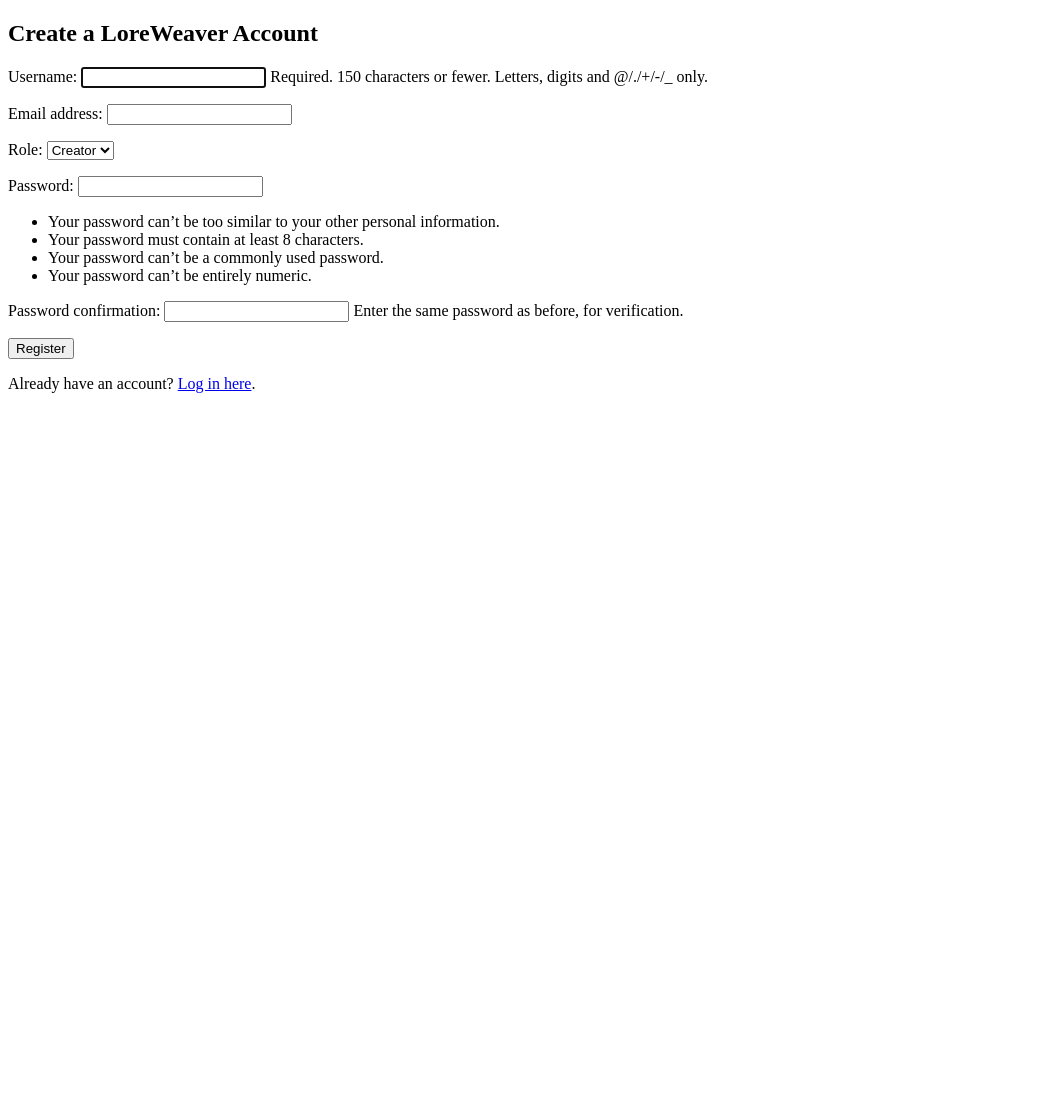
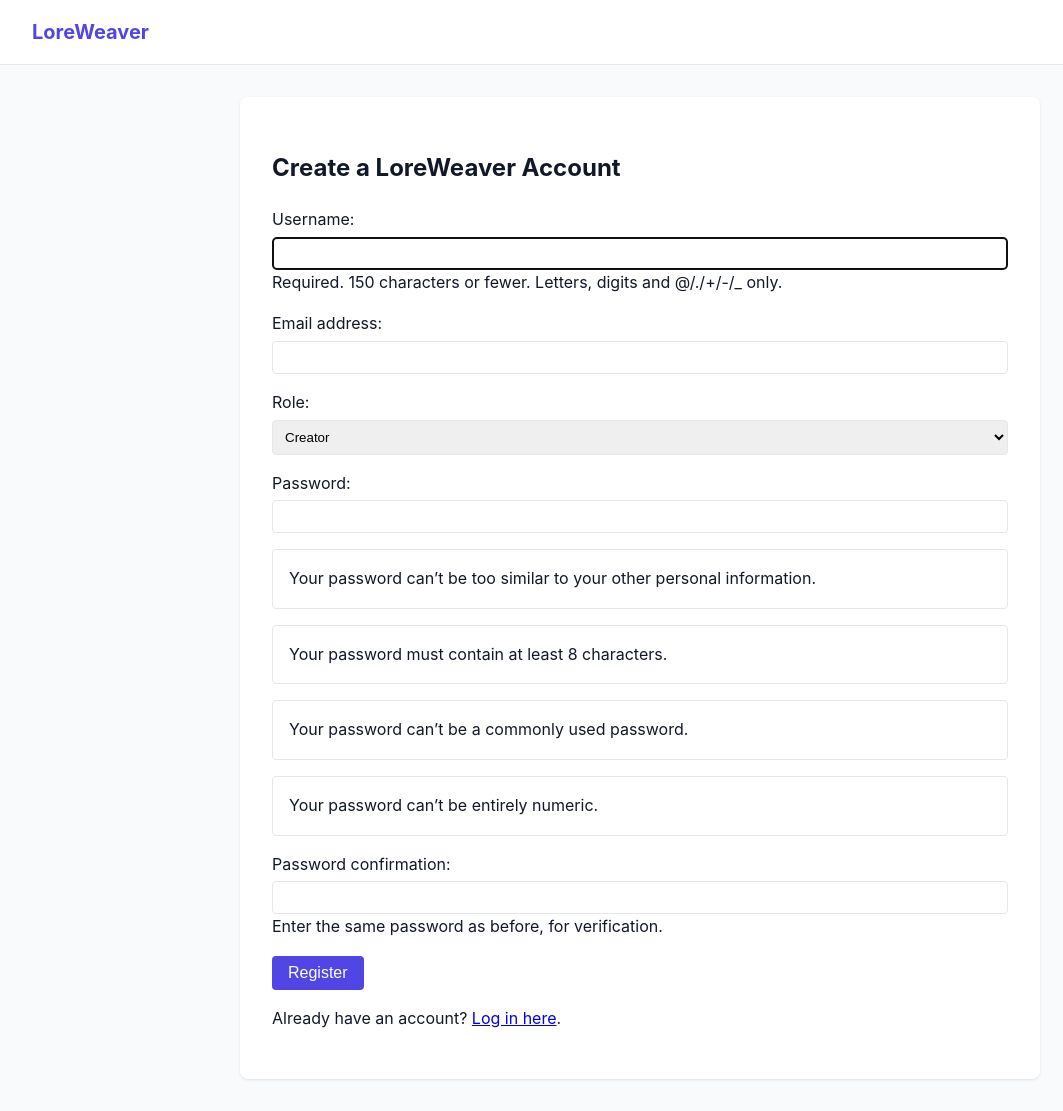
Before and after one commit to SeraphKizhin/LoreWeaver-Ludivese-Kenji-G02, a Django app: page /accounts/register/ in a window 1280 px wide. Shown: the whole page, without its empty margins (0-1063 px from the left). Before the commit the page ends 393 px from the top, so only its background shows below. Run offline with Django 5.2, Linux system fonts and the light colour scheme.

Commit message:
Polishing,added styling

```diff
--- a/accounts/templates/accounts/base.html
+++ b/accounts/templates/accounts/base.html
@@ -1,9 +1,187 @@
 <!DOCTYPE html>
-<html>
+<html lang="en">
 <head>
+    <meta charset="UTF-8">
+    <meta name="viewport" content="width=device-width, initial-scale=1.0">
     <title>LoreWeaver</title>
+    <style>
+        :root {
+            --primary: #4F46E5;
+            --primary-hover: #4338CA;
+            --bg-color: #F9FAFB;
+            --surface: #FFFFFF;
+            --text-main: #111827;
+            --text-muted: #6B7280;
+            --border: #E5E7EB;
+        }
+
+        body {
+            font-family: -apple-system, BlinkMacSystemFont, "Segoe UI", Roboto, Helvetica, Arial, sans-serif;
+            background-color: var(--bg-color);
+            color: var(--text-main);
+            line-height: 1.6;
+            margin: 0;
+            padding: 0;
+        }
+
+        .navbar {
+            background-color: var(--surface);
+            border-bottom: 1px solid var(--border);
+            padding: 1rem 2rem;
+            display: flex;
+            justify-content: space-between;
+            align-items: center;
+        }
+
+        .navbar-brand {
+            font-weight: bold;
+            font-size: 1.25rem;
+            color: var(--primary);
+            text-decoration: none;
+        }
+
+        .container {
+            max-width: 800px;
+            margin: 2rem auto;
+            padding: 0 1rem;
+        }
+
+        /* Card styles for content */
+        .content-card {
+            background: var(--surface);
+            padding: 2rem;
+            border-radius: 8px;
+            box-shadow: 0 1px 3px rgba(0,0,0,0.1);
+        }
+
+        /* Forms */
+        form p {
+            margin-bottom: 1rem;
+        }
+
+        input[type="text"], input[type="email"], input[type="password"], textarea, select {
+            width: 100%;
+            padding: 0.5rem;
+            border: 1px solid var(--border);
+            border-radius: 4px;
+            box-sizing: border-box;
+            margin-top: 0.25rem;
+        }
+
+        /* Buttons */
+        button, .btn {
+            display: inline-block;
+            background-color: var(--primary);
+            color: white;
+            padding: 0.5rem 1rem;
+            border: none;
+            border-radius: 4px;
+            cursor: pointer;
+            text-decoration: none;
+            font-size: 1rem;
+        }
+
+        button:hover, .btn:hover {
+            background-color: var(--primary-hover);
+        }
+
+        .btn-secondary {
+            background-color: var(--surface);
+            color: var(--text-main);
+            border: 1px solid var(--border);
+        }
+
+        .btn-secondary:hover {
+            background-color: var(--bg-color);
+        }
+
+        /* Landing Page specific */
+        .landing-container {
+            text-align: center;
+            padding: 4rem 1rem;
+        }
+
+        .landing-container h1 {
+            font-size: 3rem;
+            margin-bottom: 0.5rem;
+            color: var(--primary);
+        }
+
+        .subtitle {
+            font-size: 1.25rem;
+            color: var(--text-muted);
+            margin-bottom: 2rem;
+        }
+
+        .landing-actions {
+            margin-bottom: 4rem;
+            gap: 1rem;
+            display: flex;
+            justify-content: center;
+        }
+
+        .features {
+            display: grid;
+            grid-template-columns: repeat(auto-fit, minmax(250px, 1fr));
+            gap: 2rem;
+            text-align: left;
+        }
+
+        .feature-card {
+            background: var(--surface);
+            padding: 1.5rem;
+            border-radius: 8px;
+            box-shadow: 0 1px 3px rgba(0,0,0,0.1);
+        }
+
+        /* Lists */
+        ul {
+            list-style-type: none;
+            padding: 0;
+        }
+
+        ul li {
+            background: var(--surface);
+            margin-bottom: 1rem;
+            padding: 1rem;
+            border-radius: 4px;
+            border: 1px solid var(--border);
+        }
+
+        hr {
+            border: 0;
+            border-top: 1px solid var(--border);
+            margin: 2rem 0;
+        }
+
+        /* Messages */
+        .messages {
+            margin: 1rem auto;
+            max-width: 800px;
+        }
+
+        .messages li {
+            padding: 1rem;
+            margin-bottom: 1rem;
+            border-radius: 4px;
+            border-left: 4px solid var(--primary);
+        }
+        .messages .success { border-color: #10B981; background: #ECFDF5; }
+        .messages .error { border-color: #EF4444; background: #FEF2F2; }
+    </style>
 </head>
 <body>
+    <nav class="navbar">
+        <a href="{% url 'landing_page' %}" class="navbar-brand">LoreWeaver</a>
+        {% if user.is_authenticated %}
+            <div>
+                <a href="{% url 'dashboard_router' %}" style="margin-right: 1rem; text-decoration: none;">Dashboard</a>
+                <span>{{ user.username }}</span>
+            </div>
+        {% endif %}
+    </nav>
+
+    <div class="container">
         {% if messages %}
             <ul class="messages">
                 {% for message in messages %}
@@ -14,5 +192,6 @@
 
         {% block content %}
         {% endblock %}
+    </div>
 </body>
 </html>
--- a/accounts/templates/accounts/register.html
+++ b/accounts/templates/accounts/register.html
@@ -1,5 +1,6 @@
 {% extends 'accounts/base.html' %}
 {% block content %}
+<div class="content-card">
     <h2>Create a LoreWeaver Account</h2>
     <form method="POST">
         {% csrf_token %}
@@ -7,4 +8,5 @@
         <button type="submit">Register</button>
     </form>
     <p>Already have an account? <a href="{% url 'login' %}">Log in here</a>.</p>
+</div>
 {% endblock %}
--- a/lore/templates/lore/character_form.html
+++ b/lore/templates/lore/character_form.html
@@ -1,5 +1,6 @@
 {% extends 'accounts/base.html' %}
 {% block content %}
+<div class="content-card">
     <h2>Add Character to {{ universe.name }}</h2>
     <form method="POST">
         {% csrf_token %}
@@ -8,4 +9,5 @@
     </form>
     <br>
     <a href="{% url 'universe_detail' universe.id %}">Cancel</a>
+</div>
 {% endblock %}
--- a/lore/templates/lore/universe_form.html
+++ b/lore/templates/lore/universe_form.html
@@ -1,5 +1,6 @@
 {% extends 'accounts/base.html' %}
 {% block content %}
+<div class="content-card">
     <h2>Create a New Universe</h2>
     <form method="POST">
         {% csrf_token %}
@@ -8,4 +9,5 @@
     </form>
     <br>
     <a href="{% url 'universe_list' %}">Cancel</a>
+</div>
 {% endblock %}
--- a/lore/views.py
+++ b/lore/views.py
@@ -5,6 +5,12 @@ from .models import Universe, Character
 from .forms import UniverseForm, CharacterForm
 
 # Create your views here.
+
+def landing_page(request):
+    """The public homepage for LoreWeaver."""
+    if request.user.is_authenticated:
+        return redirect('dashboard_router')
+    return render(request, 'lore/landing.html')
 
 @login_required
 def universe_list(request):
--- a/loreweaver_core/urls.py
+++ b/loreweaver_core/urls.py
@@ -18,11 +18,13 @@ from django.contrib import admin
 from django.urls import path, include
 from django.conf import settings
 from django.conf.urls.static import static
+from lore.views import landing_page
 
 urlpatterns = [
     path('admin/', admin.site.urls),
     path('accounts/', include('accounts.urls')),
     path('lore/', include('lore.urls')),
+    path('', landing_page, name='landing_page'),
 ]
 
 if settings.DEBUG:
```
Also changed, not shown: lore/templates/lore/landing.html (added, +23 -0 lines). Lines whose indentation alone changed are shown as unchanged.
